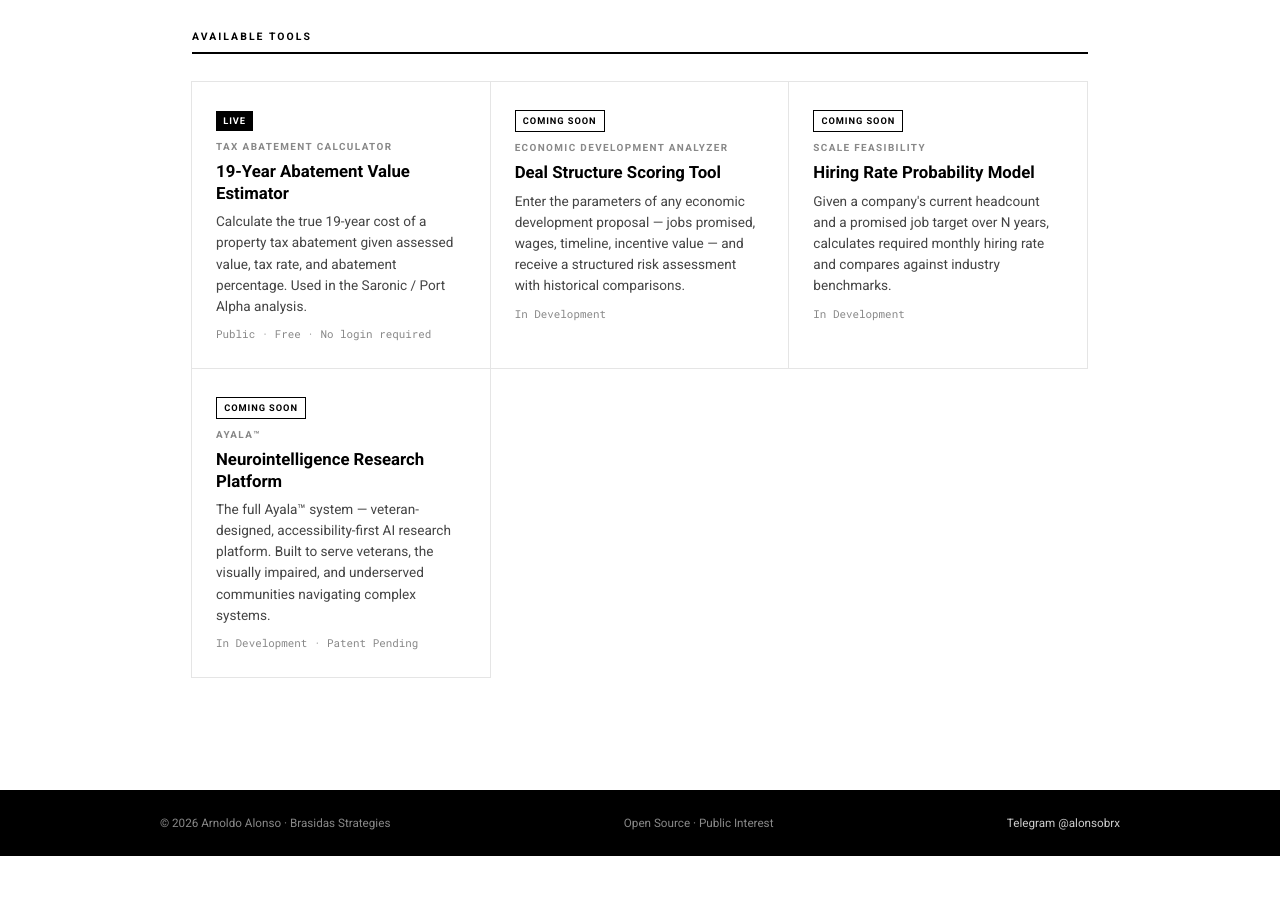
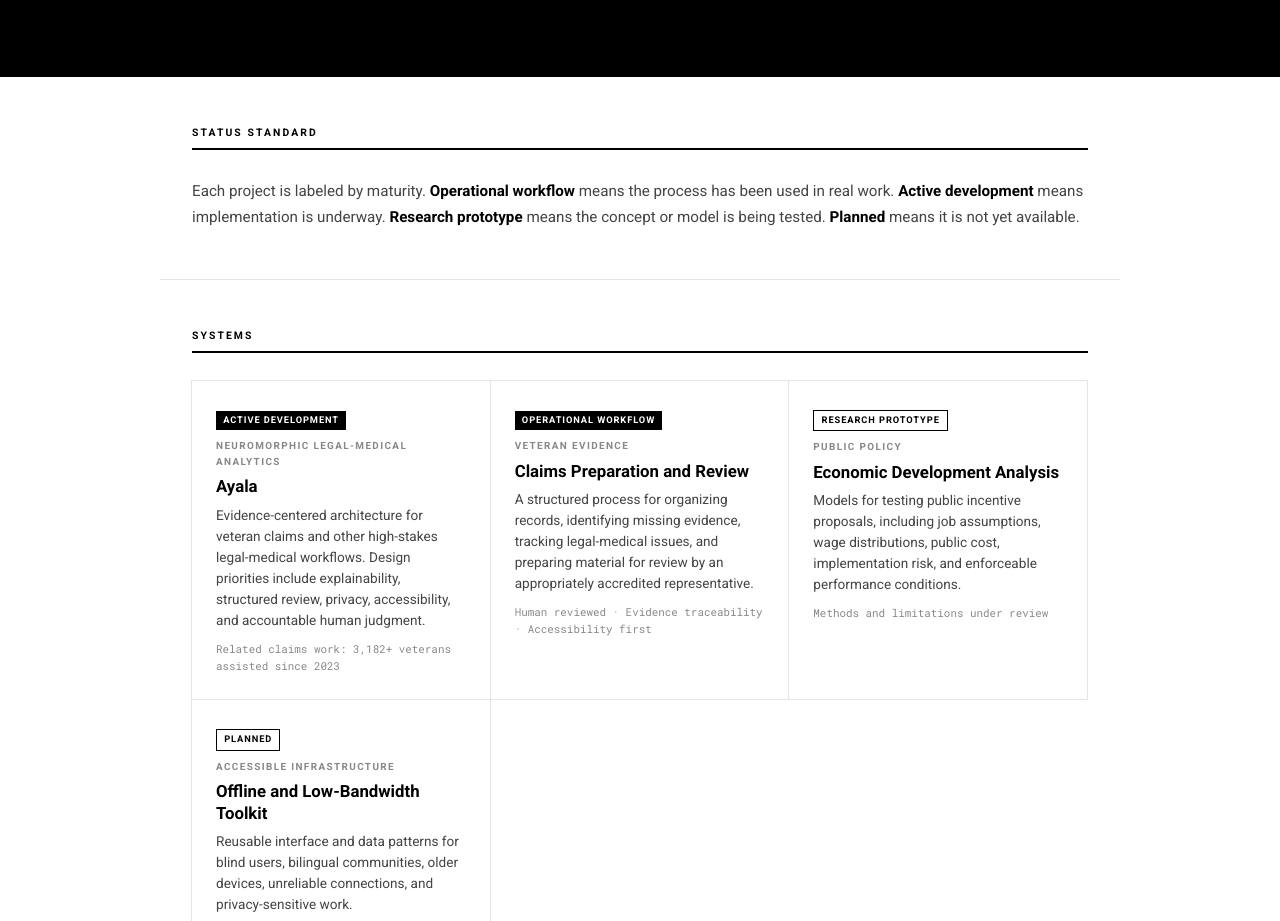
Before and after one commit to alonsobrx/founder-architect, a plain HTML site: page tools.html in a window 1280 px wide. Shown: the part 423-1344 px from the top of the page. Before the commit the page ends 1279 px from the top, so only its background shows below. Drawn offline with Linux system fonts and the light colour scheme.

Commit message:
Clarify system maturity and professional boundaries

```diff
--- a/tools.html
+++ b/tools.html
@@ -1,11 +1,13 @@
 <!DOCTYPE html>
 <html lang="en" data-root="">
 <head>
-  <meta charset="UTF-8"><meta name="viewport" content="width=device-width, initial-scale=1.0">
-  <title>Tools — Arnoldo Alonso</title>
+  <meta charset="UTF-8">
+  <meta name="viewport" content="width=device-width, initial-scale=1.0">
+  <title>Systems and Research — Arnoldo Alonso</title>
+  <meta name="description" content="Systems, research platforms, and public-interest tools developed by Arnoldo Alonso and Brasidas Strategies.">
   <link rel="preconnect" href="https://fonts.googleapis.com">
   <link rel="preconnect" href="https://fonts.gstatic.com" crossorigin>
-  <link href="https://fonts.googleapis.com/css2?family=Roboto:wght@300;400;500;700;900&family=Roboto+Mono:wght@400;500&display=swap" rel="stylesheet">
+  <link href="https://fonts.googleapis.com/css2?family=Roboto:wght@400;500;700;900&family=Roboto+Mono:wght@400;500&display=swap" rel="stylesheet">
   <link rel="stylesheet" href="assets/style.css">
 </head>
 <body data-page="tools">
@@ -13,53 +15,65 @@
 
   <header class="hero">
     <div class="hero-inner">
-      <div class="hero-eye">Brasidas Strategies</div>
-      <h1 class="hero-name">TOOLS</h1>
-      <p class="hero-title-line">Research instruments, calculators, and analysis utilities — built for public use.</p>
+      <div class="hero-eye">Ayala · Brasidas Strategies</div>
+      <h1 class="hero-name">Systems and<br>Research</h1>
+      <p class="hero-title-line">Accessible analytics, evidence workflows, and public-interest technology.</p>
     </div>
   </header>
 
   <main id="main">
-  <section class="section" aria-labelledby="tools-head">
-    <div class="sec-head" id="tools-head">Available Tools</div>
-    <div class="card-grid">
+    <section class="section" aria-labelledby="status-head">
+      <h2 class="sec-head" id="status-head">Status Standard</h2>
+      <p class="bio-p summary-copy">Each project is labeled by maturity. <strong>Operational workflow</strong> means the process has been used in real work. <strong>Active development</strong> means implementation is underway. <strong>Research prototype</strong> means the concept or model is being tested. <strong>Planned</strong> means it is not yet available.</p>
+    </section>
 
-      <div class="card">
-        <div class="card-badge">Live</div>
-        <div class="card-eye">Tax Abatement Calculator</div>
-        <div class="card-title">19-Year Abatement Value Estimator</div>
-        <div class="card-desc">Calculate the true 19-year cost of a property tax abatement given assessed value, tax rate, and abatement percentage. Used in the Saronic / Port Alpha analysis.</div>
-        <div class="card-meta">Public · Free · No login required</div>
+    <section class="section" aria-labelledby="systems-head">
+      <h2 class="sec-head" id="systems-head">Systems</h2>
+      <div class="card-grid">
+        <article class="card static-card" id="ayala">
+          <div class="card-badge">Active Development</div>
+          <div class="card-eye">Neuromorphic Legal-Medical Analytics</div>
+          <div class="card-title">Ayala</div>
+          <div class="card-desc">Evidence-centered architecture for veteran claims and other high-stakes legal-medical workflows. Design priorities include explainability, structured review, privacy, accessibility, and accountable human judgment.</div>
+          <div class="card-meta">Related claims work: 3,182+ veterans assisted since 2023</div>
+        </article>
+
+        <article class="card static-card">
+          <div class="card-badge">Operational Workflow</div>
+          <div class="card-eye">Veteran Evidence</div>
+          <div class="card-title">Claims Preparation and Review</div>
+          <div class="card-desc">A structured process for organizing records, identifying missing evidence, tracking legal-medical issues, and preparing material for review by an appropriately accredited representative.</div>
+          <div class="card-meta">Human reviewed · Evidence traceability · Accessibility first</div>
+        </article>
+
+        <article class="card static-card">
+          <div class="card-badge out">Research Prototype</div>
+          <div class="card-eye">Public Policy</div>
+          <div class="card-title">Economic Development Analysis</div>
+          <div class="card-desc">Models for testing public incentive proposals, including job assumptions, wage distributions, public cost, implementation risk, and enforceable performance conditions.</div>
+          <div class="card-meta">Methods and limitations under review</div>
+        </article>
+
+        <article class="card static-card">
+          <div class="card-badge out">Planned</div>
+          <div class="card-eye">Accessible Infrastructure</div>
+          <div class="card-title">Offline and Low-Bandwidth Toolkit</div>
+          <div class="card-desc">Reusable interface and data patterns for blind users, bilingual communities, older devices, unreliable connections, and privacy-sensitive work.</div>
+          <div class="card-meta">Not yet publicly available</div>
+        </article>
       </div>
+    </section>
 
-      <div class="card">
-        <div class="card-badge out">Coming Soon</div>
-        <div class="card-eye">Economic Development Analyzer</div>
-        <div class="card-title">Deal Structure Scoring Tool</div>
-        <div class="card-desc">Enter the parameters of any economic development proposal — jobs promised, wages, timeline, incentive value — and receive a structured risk assessment with historical comparisons.</div>
-        <div class="card-meta">In Development</div>
-      </div>
-
-      <div class="card">
-        <div class="card-badge out">Coming Soon</div>
-        <div class="card-eye">Scale Feasibility</div>
-        <div class="card-title">Hiring Rate Probability Model</div>
-        <div class="card-desc">Given a company's current headcount and a promised job target over N years, calculates required monthly hiring rate and compares against industry benchmarks.</div>
-        <div class="card-meta">In Development</div>
-      </div>
-
-      <div class="card">
-        <div class="card-badge out">Coming Soon</div>
-        <div class="card-eye">Ayala™</div>
-        <div class="card-title">Neurointelligence Research Platform</div>
-        <div class="card-desc">The full Ayala™ system — veteran-designed, accessibility-first AI research platform. Built to serve veterans, the visually impaired, and underserved communities navigating complex systems.</div>
-        <div class="card-meta">In Development · Patent Pending</div>
-      </div>
-
-    </div>
-  </section>
+    <section class="section" aria-labelledby="boundaries-head">
+      <h2 class="sec-head" id="boundaries-head">Important Boundaries</h2>
+      <ul class="principles-list">
+        <li>Project status does not imply regulatory approval, professional licensure, or government endorsement.</li>
+        <li>Software supports evidence work; it does not replace an accredited representative, attorney, clinician, or authorized decision-maker.</li>
+        <li>Performance claims should be read with their stated scope, source, date range, and limitations.</li>
+        <li>Public demos must not contain veteran records, medical information, credentials, or other sensitive data.</li>
+      </ul>
+    </section>
   </main>
-
 </div>
 <script src="assets/nav.js"></script>
 <script src="assets/site.js"></script>
```
